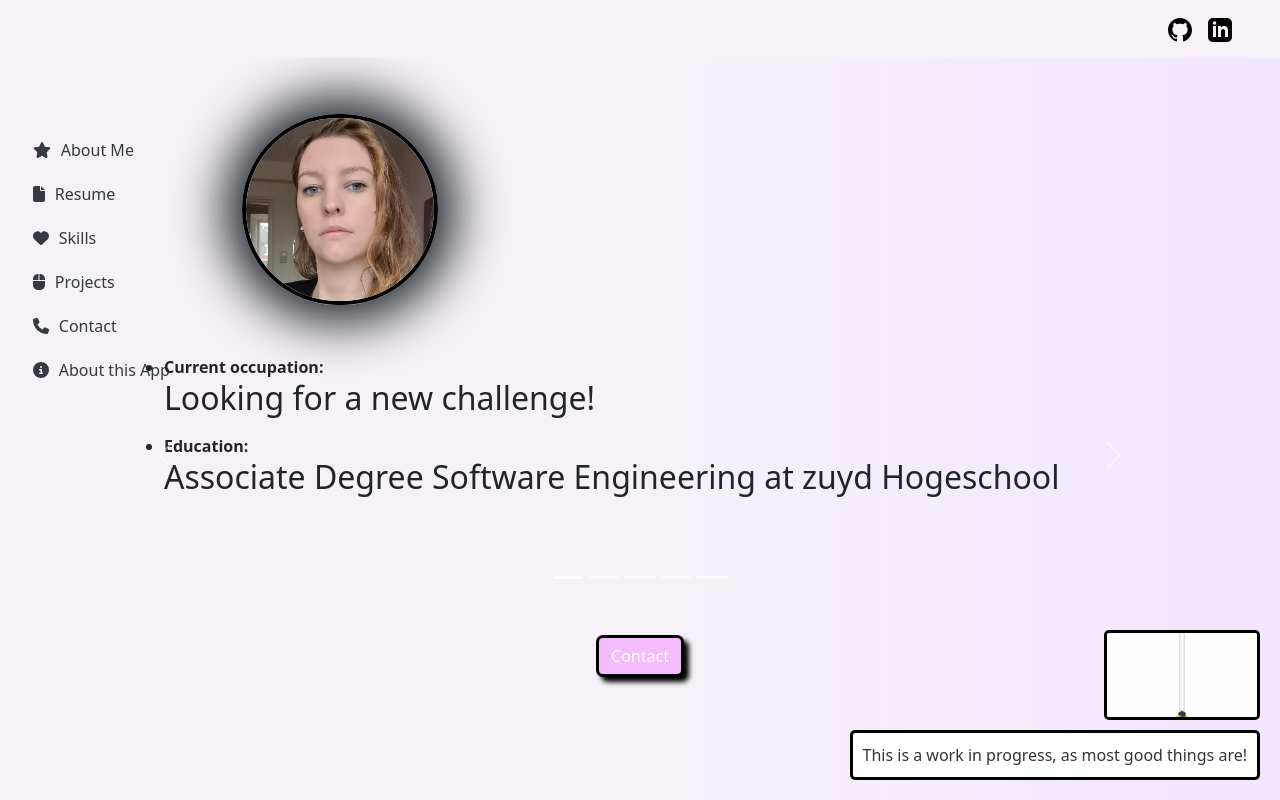
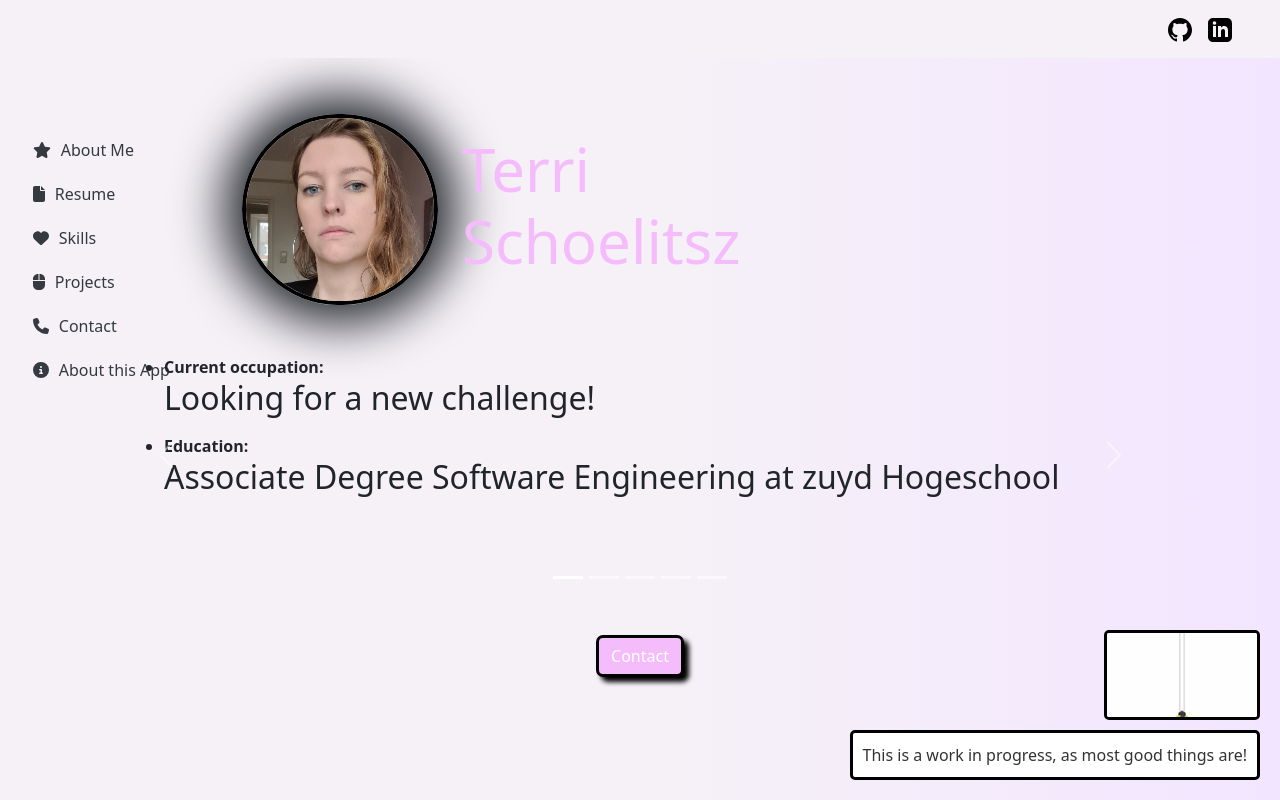
Before and after one commit to Schoelitsz/cv_reactapp, a React (Create React App) app: page / in a window 1280 px wide. Shown: the top 800 px of the page. Built offline with nearby package versions, Linux system fonts and the light colour scheme; no server answers.

Commit message:
updates and fix title

```diff
--- a/src/Components/NameSection.js
+++ b/src/Components/NameSection.js
@@ -46,7 +46,7 @@ function NameSection() {
                     </div>
                 </Col>
                 <Col className='d-flex align-items-center' lg={4}>
-                    <h1 className='name'>{user.fullname}</h1>
+                    <h1 className='name'>Terri Schoelitsz</h1>
 
                 </Col>
             </Row>
--- a/src/styles/scss/Section.scss
+++ b/src/styles/scss/Section.scss
@@ -36,6 +36,7 @@
             justify-content: flex-start;
             //font-family: $font-cherry;
             color: $pastel-pink;
+            font-size: 60px;
 
         }
     }
```
Also changed, not shown: 1 other file (tests, documents, lock files or other folders).
